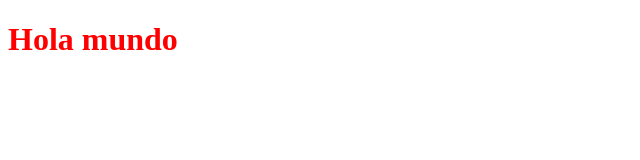
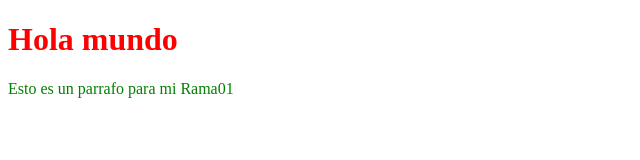
Before and after one commit to juanslr/BootCampEveris, a plain HTML site: page Index.html in a window 1280 px wide. Shown: the whole page, without its empty margins (0-640 px from the left). Drawn offline with Linux system fonts and the light colour scheme.

Commit message:
Rama01-mejora

```diff
--- a/Index.html
+++ b/Index.html
@@ -6,5 +6,6 @@
     </head>
     <body>
         <h1>Hola mundo</h1>
+        <p>Esto es un parrafo para mi Rama01</p>
     </body>
 </html>
```
